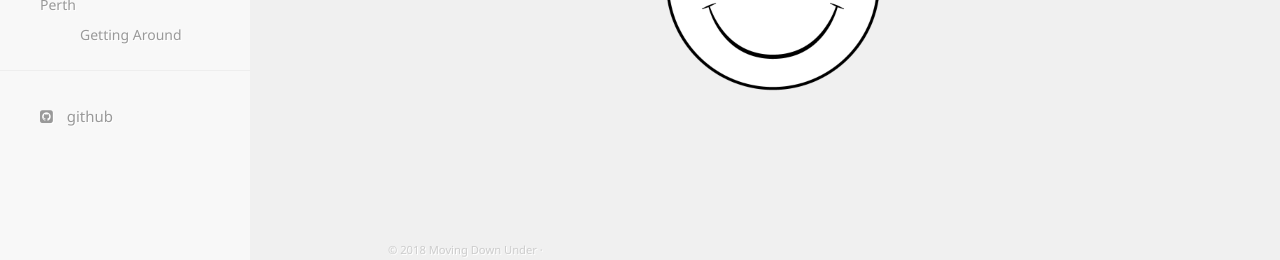
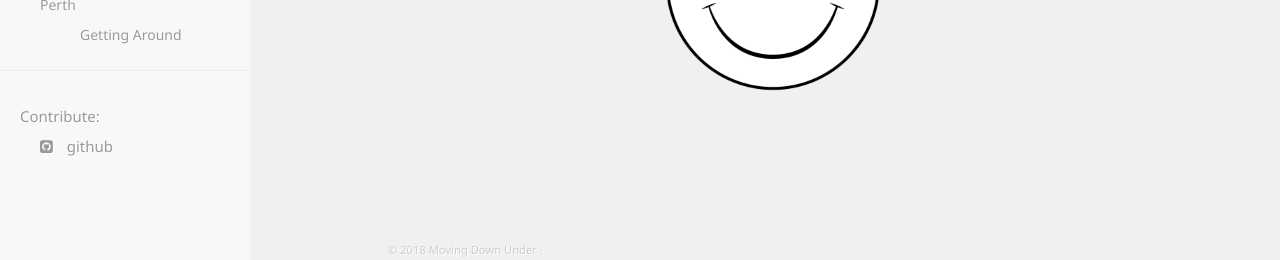
Before and after one commit to movingdownunder/movingdownunder.github.io, a Jekyll site: the page built from index.md, in a window 1280 px wide and 931 px high. Shown: the part 668-928 px from the top of the window. Built offline with Jekyll 4.4.1, drawn with Linux system fonts in a browser that asks for light colours; nearby versions of some CDN libraries.

Commit message:
added 'contribute' text to navigation

```diff
--- a/_includes/navigation.html
+++ b/_includes/navigation.html
@@ -104,6 +104,7 @@
 
     <hr />
     <div id="social-wrapper">
+      <li><a href="#">Contribute:</a></li>
       <li>
         <a href="{{ site.github }}"
           ><i class="fa fa-github-square"></i> github</a
```
